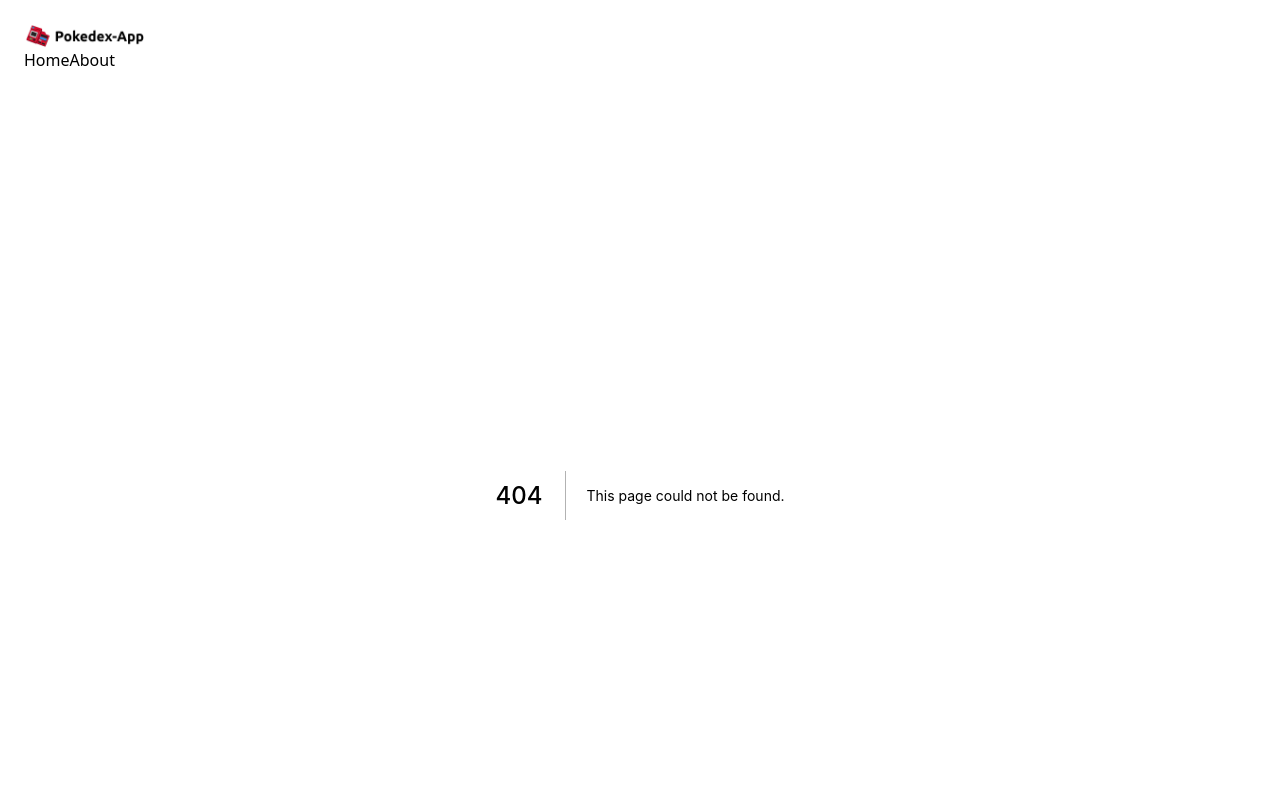
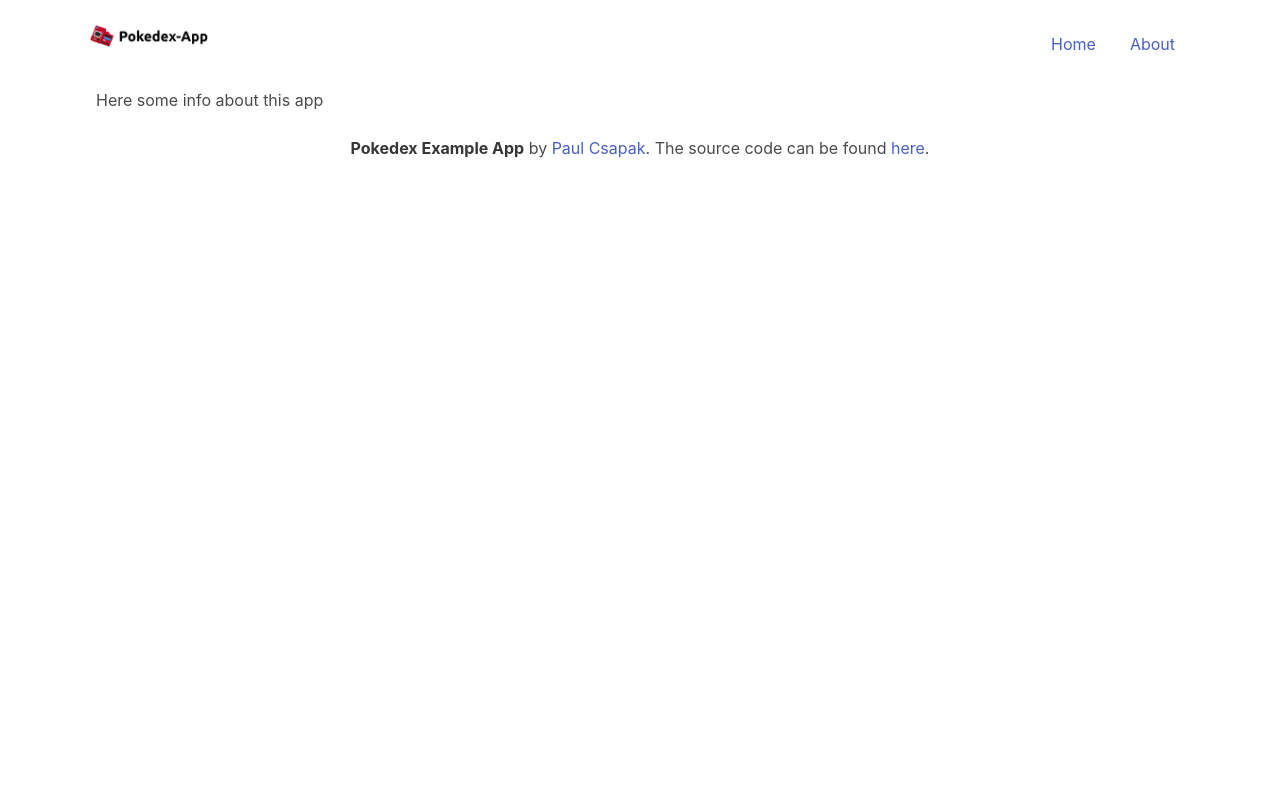
Before and after one commit to paulcpk/frontend-framework-comparison, a Next.js app in the folder pokedex-app/next-pokedex/: page /about in a window 1280 px wide. Before the commit this address had no page. Shown: the top 800 px of the page. Built offline with nearby package versions, Linux system fonts and the light colour scheme.

Commit message:
next-pokedex: setup detail and about page, remove TailwindCSS

```diff
--- a/pokedex-app/next-pokedex/components/ItemCard.jsx
+++ b/pokedex-app/next-pokedex/components/ItemCard.jsx
@@ -9,7 +9,7 @@ function ItemCard({ postId, name }) {
       }}
     >
       <a>
-        <div className="card">
+        <div className="tile">
           <figure className="image">
             <img
               src={`https://raw.githubusercontent.com/PokeAPI/sprites/master/sprites/pokemon/${postId}.png`}
@@ -17,7 +17,7 @@ function ItemCard({ postId, name }) {
             />
           </figure>
           <div className="content">
-            <h3>{name}</h3>
+            <h3><span className="prefix">#{postId}:&nbsp;</span>{name}</h3>
           </div>
         </div>
       </a>
--- a/pokedex-app/next-pokedex/components/Layout.jsx
+++ b/pokedex-app/next-pokedex/components/Layout.jsx
@@ -5,7 +5,7 @@ export default function Layout({ children }) {
   return (
     <>
       <Navigation />
-      {children}
+      <main className="container">{children}</main>
       <Footer />
     </>
   )
--- a/pokedex-app/next-pokedex/components/Navigation.jsx
+++ b/pokedex-app/next-pokedex/components/Navigation.jsx
@@ -1,27 +1,23 @@
-import Link from "next/link"
+import Link from 'next/link'
 
 function Navigation() {
   return (
-    <nav
-      className="navigation container"
-    >
+    <nav className="navigation container">
       <div className="logo">
-        <Link
-          href="/"
-        >
-          <a className="navbar-item" href="#">
+        <Link href="/">
+          <a className="" href="#">
             <img alt="Pokedex App" src="/images/pokedex-logo.png" width="120" />
           </a>
         </Link>
       </div>
 
-      <div className="navbar-menu is-active">
-        <div className="navbar-end">
-          <div className="navbar-item">
-            <a className="navbar-item">Home</a>
-            <a className="navbar-item">About</a>
-          </div>
-        </div>
+      <div className="nav-items">
+        <Link href="/">
+          <a className="button is-ghost">Home</a>
+        </Link>
+        <Link href="/about">
+          <a className="button is-ghost">About</a>
+        </Link>
       </div>
     </nav>
   )
--- a/pokedex-app/next-pokedex/package.json
+++ b/pokedex-app/next-pokedex/package.json
@@ -10,6 +10,7 @@
   },
   "dependencies": {
     "autoprefixer": "^10.4.8",
+    "bulma": "^0.9.4",
     "next": "12.2.5",
     "postcss": "^8.4.16",
     "react": "18.2.0",
--- a/pokedex-app/next-pokedex/pages/_app.jsx
+++ b/pokedex-app/next-pokedex/pages/_app.jsx
@@ -1,4 +1,5 @@
 import Layout from '../components/Layout'
+import 'bulma/css/bulma.min.css'
 import '../styles/globals.css'
 
 function MyApp({ Component, pageProps }) {
--- /dev/null
+++ b/pokedex-app/next-pokedex/pages/about.jsx
@@ -0,0 +1,17 @@
+import Head from 'next/head'
+
+function About() {
+  return (
+    <>
+      <Head>
+        <title>Pokedex App - About</title>
+      </Head>
+
+      <main className="container">
+        <h1>Here some info about this app</h1>
+      </main>
+    </>
+  )
+}
+
+export default About
--- a/pokedex-app/next-pokedex/pages/detail/[id].jsx
+++ b/pokedex-app/next-pokedex/pages/detail/[id].jsx
@@ -1,7 +1,21 @@
+import Head from 'next/head'
+import Link from 'next/link'
+import ItemCard from '../../components/ItemCard'
+
 function Detail({ data }) {
   console.log('data', data)
 
-  return <p>Detail page</p>
+  return (
+    <>
+      <Head>
+        <title>Pokedex App - {data.name}</title>
+      </Head>
+      <Link href="/">
+        <a className="button is-ghost mb-4">&lsaquo;&nbsp;Back</a>
+      </Link>
+      <ItemCard postId={data.id} {...data} />
+    </>
+  )
 }
 
 export async function getServerSideProps(context) {
--- a/pokedex-app/next-pokedex/pages/index.jsx
+++ b/pokedex-app/next-pokedex/pages/index.jsx
@@ -6,13 +6,8 @@ function Home({ data }) {
     <>
       <Head>
         <title>Pokedex App</title>
-        <meta name="description" content="Generated by create next app" />
-        <link rel="icon" href="/favicon.ico" />
       </Head>
-
-      <main className="container">
-        <Grid items={data.results} />
-      </main>
+      <Grid items={data.results} />
     </>
   )
 }
--- a/pokedex-app/next-pokedex/styles/globals.css
+++ b/pokedex-app/next-pokedex/styles/globals.css
@@ -1,7 +1,3 @@
-@tailwind base;
-@tailwind components;
-@tailwind utilities;
-
 html,
 body {
   padding: 0;
@@ -26,6 +22,34 @@ body {
 
 .navigation {
   padding: 24px;
+  display: flex;
+  justify-content: space-between;
+}
+
+.navigation .nav-item {
+  margin-left: 8px;
+  border-radius: 4px;
+  padding: 8px 16px;
+  color: #18181b;
+  font-weight: 500;
+}
+
+.navigation .nav-item:hover {
+  background-color: #14b8a6;
+  color: white;
+}
+
+.tile {
+  background: #f6f6f6;
+  border-radius: 8px;
+  padding: 16px;
+  display: flex;
+  flex-direction: column;
+  align-items: center;
+}
+
+.prefix {
+  font-weight: bold;
 }
 
 .footer {
```
Also changed, not shown: 2 other files (tests, documents, lock files or other folders).
